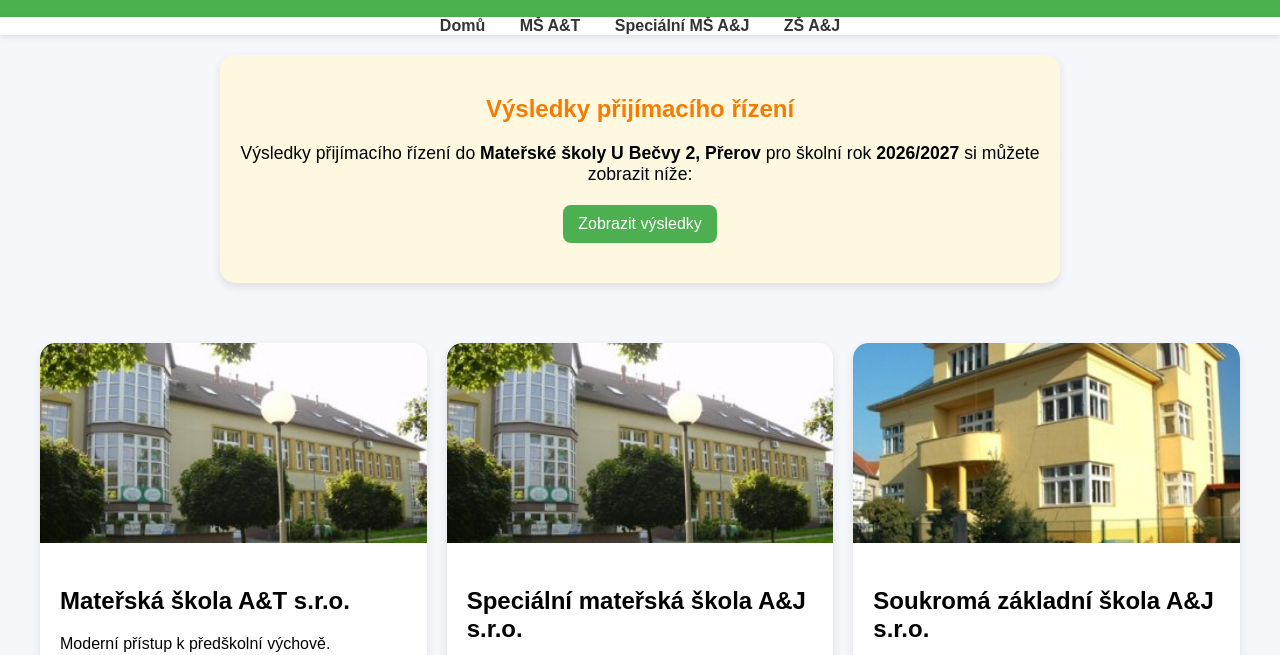
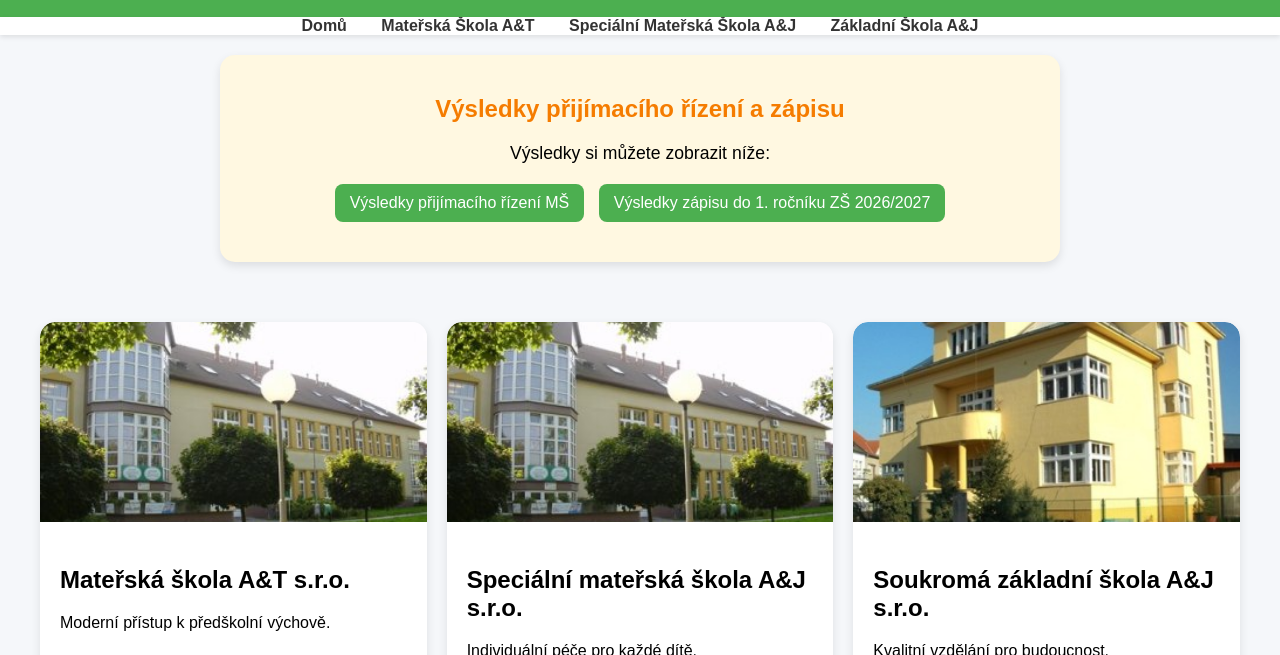
Before and after one commit to pavelmobis25/ACORN-S-SCHOOL, a plain HTML site: page index.html in a window 1280 px wide. Shown: the part 143-798 px from the top of the page. Drawn offline with Linux system fonts and the light colour scheme.

Commit message:
Add files via upload

```diff
--- a/index.html
+++ b/index.html
@@ -67,7 +67,7 @@
       background: #388E3C;
     }
 
-    /* Sekce výsledky s odkazem */
+    /* Sekce výsledky s odkazy */
     .admissions {
       background: #fff8e1;
       padding: 40px 20px;
@@ -81,7 +81,7 @@
     .admissions p { font-size: 1.1em; margin: 10px 0; }
     .admissions .btn-results {
       display: inline-block;
-      margin-top: 10px;
+      margin: 10px 5px 0 5px;
       padding: 10px 15px;
       background: #4CAF50;
       color: white;
@@ -112,7 +112,7 @@
     .card-content { padding: 20px; }
     .btn-card { display: inline-block; margin-top: 10px; padding: 10px 15px; background: #4CAF50; color: white; text-decoration: none; border-radius: 8px; }
 
-    footer { text-align: center; padding: 20px; color: #777; }
+    footer { text-align: center; padding: 20px; color: #777; border-top: 1px solid #ddd; }
 
     /* Responzivita */
     @media (max-width: 600px) {
@@ -138,17 +138,18 @@
 <nav id="navbar">
   <button class="menu-btn" id="menuBtn">☰ Menu</button>
   <a href="index.html">Domů</a>
-  <a href="ms-at.html">MŠ A&T</a>
-  <a href="ms-aj.html">Speciální MŠ A&J</a>
-  <a href="zs-aj.html">ZŠ A&J</a>
-</nav>
+  <a href="ms-at.html">Mateřská Škola A&T</a>
+  <a href="ms-aj.html">Speciální Mateřská Škola A&J</a>
+  <a href="zs-aj.html">Základní Škola A&J</a>
+ </nav>
 
-<!-- Sekce výsledky s odkazem -->
+<!-- Sekce výsledky s odkazy -->
 <section class="admissions">
   <div class="container">
-    <h2>Výsledky přijímacího řízení</h2>
-    <p>Výsledky přijímacího řízení do <strong>Mateřské školy U Bečvy 2, Přerov</strong> pro školní rok <strong>2026/2027</strong> si můžete zobrazit níže:</p>
-    <a href="vysledky.html" class="btn-results">Zobrazit výsledky</a>
+    <h2>Výsledky přijímacího řízení a zápisu</h2>
+    <p>Výsledky si můžete zobrazit níže:</p>
+    <a href="vysledky.html" class="btn-results">Výsledky přijímacího řízení MŠ</a>
+    <a href="vysledky-zapisu.html" class="btn-results">Výsledky zápisu do 1. ročníku ZŠ 2026/2027</a>
   </div>
 </section>
 
```
